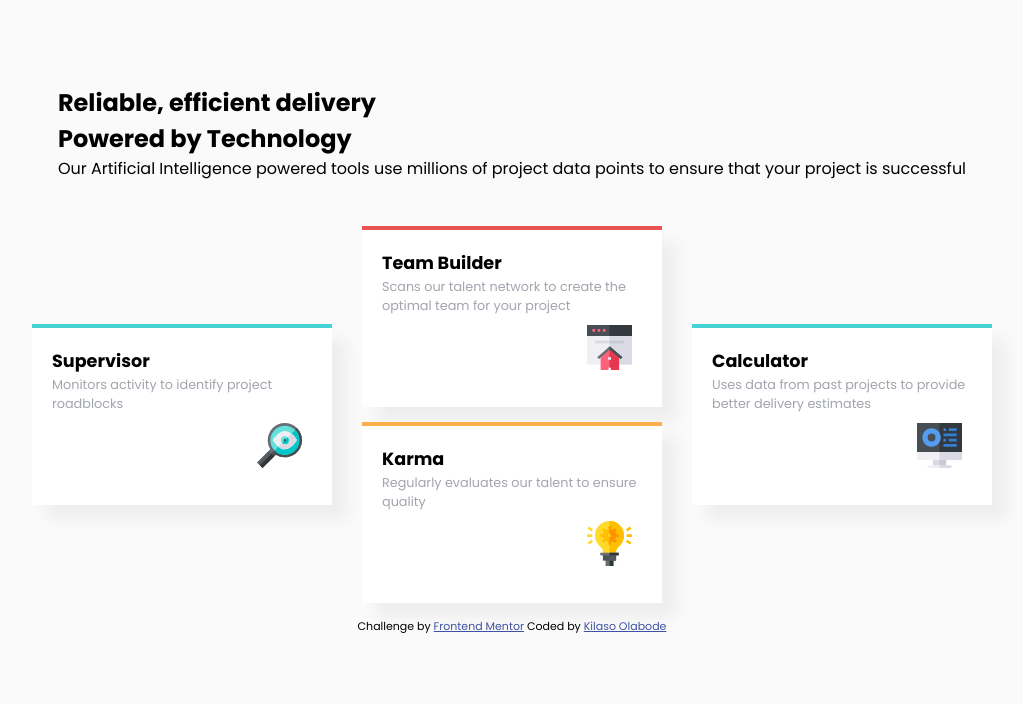
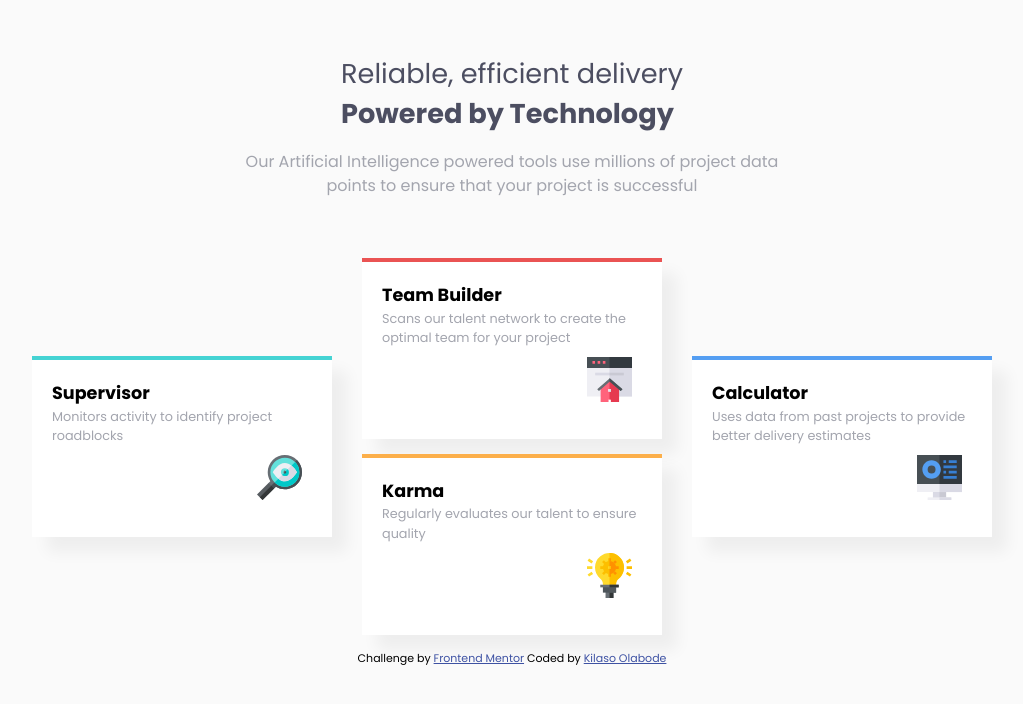
Before and after one commit to Great-kiola/Four-card-feature-section-fem, a plain HTML site: page index.html in a window 1280 px wide. Shown: the whole page, without its empty margins (128-1151 px from the left). Drawn offline with Linux system fonts and the light colour scheme.

Commit message:
Made changes to the html and css files

```diff
--- a/style.css
+++ b/style.css
@@ -38,6 +38,33 @@ section {
   color: var(--GrayishBlue);
 }
 
+.textDiv{
+  display: flex;
+  align-items: center;
+  justify-content: center;
+  flex-direction: column;
+}
+
+.textDiv h1{
+  color: var(--VeryDarkBlue);
+  font-size: 1.7rem;
+  font-weight: 400;
+}
+
+.textDiv h1 span{
+  font-weight: 700;
+}
+
+.textDiv p{
+  padding: 15px;
+  text-align: center;
+  max-width: 600px;
+  color: var(--GrayishBlue);
+  font-size: 1rem !important;
+  font-size: small;
+
+}
+
 .cardBox1 {
   padding: 20px;
   border-top: 4px solid var(--Cyan);
@@ -53,6 +80,10 @@ section {
 
 .kamaCard{
   border-top: 4px solid var(--Orange);
+}
+
+.calcCard{
+  border-top: 4px solid var(--Blue);
 }
 
 .iconDiv{
```
Also changed, not shown: index.html (+3 -1 lines), assets/Screenshot.png (added), 1 other file.
